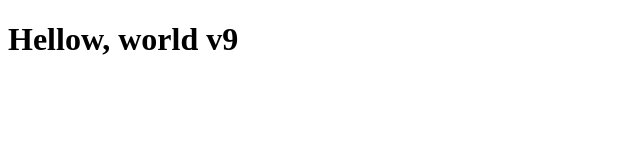
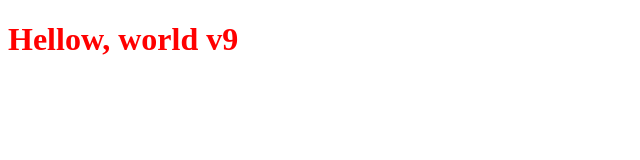
Before and after one commit to Wamps9/test-git, a plain HTML site: page index.html in a window 1280 px wide. Shown: the whole page, without its empty margins (0-640 px from the left). Drawn offline with Linux system fonts and the light colour scheme.

Commit message:
add title color

```diff
--- a/index.html
+++ b/index.html
@@ -3,9 +3,10 @@
 <head>
     <meta charset="UTF-8">
     <meta name="viewport" content="width=device-width, initial-scale=1.0">
+    <link rel="stylesheet" href="style.css" />
     <title>Document</title>
 </head>
 <body>
-    <h1>Hellow, world v9</h1>
+    <h1 class="Title">Hellow, world v9</h1>
 </body>
 </html>
--- a/style.css
+++ b/style.css
@@ -0,0 +1,3 @@
+.Title{
+    color:red;
+}
```
